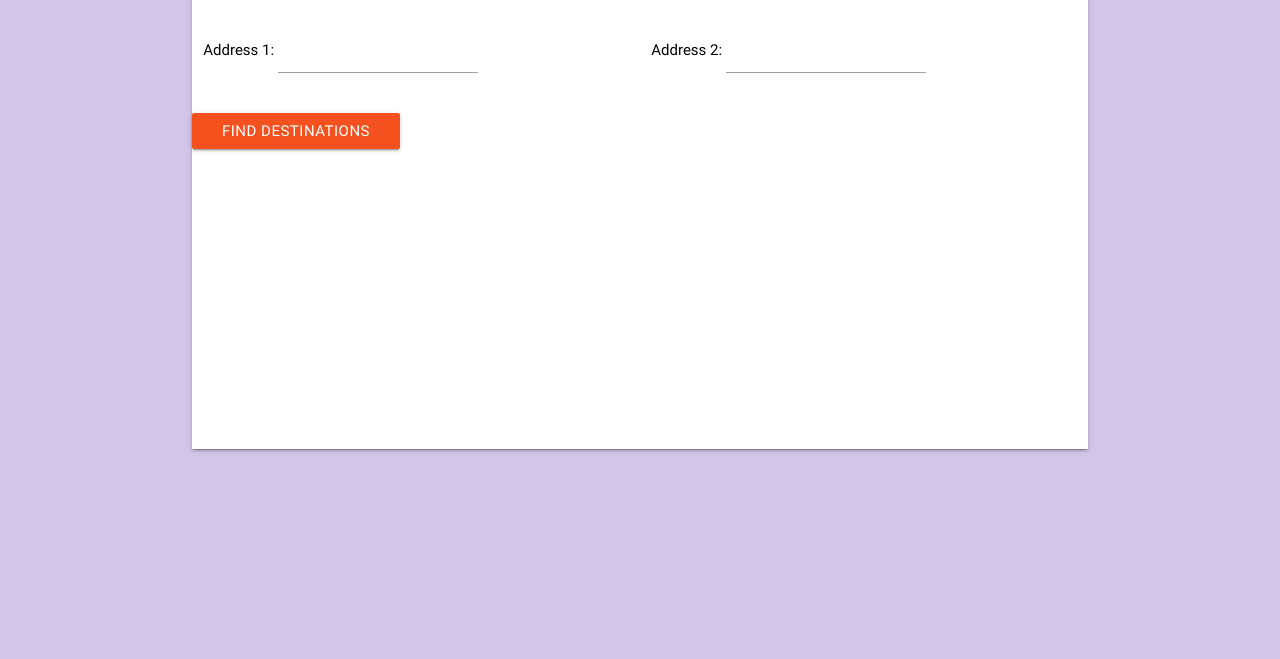
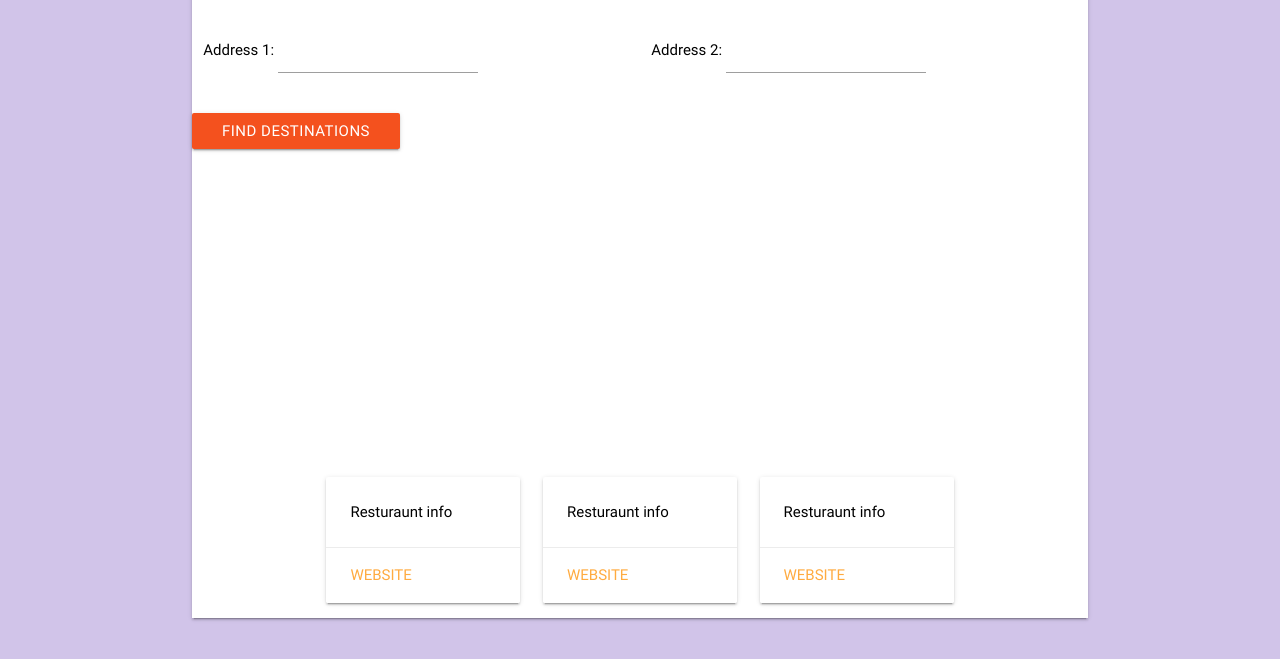
Before and after one commit to rdronam/SeeYouThere-MapTest, a plain HTML site: page maptest.html in a window 1280 px wide. Shown: the part 141-800 px from the top of the page. Drawn offline with nearby package versions, Linux system fonts and the light colour scheme; some packages are replaced by stand-ins of ours; a web font is replaced by a local one.

Commit message:
create cards for YElp

```diff
--- a/maptest.html
+++ b/maptest.html
@@ -1,5 +1,6 @@
 <!DOCTYPE html>
 <html>
+
 <head>
   <meta charset="UTF-8">
   <meta name="viewport" content="width=device-width, initial-scale=1.0">
@@ -14,6 +15,7 @@
   <script src="https://cdnjs.cloudflare.com/ajax/libs/jquery/3.2.1/jquery.min.js"></script>
   <script src="https://cdnjs.cloudflare.com/ajax/libs/materialize/0.100.1/js/materialize.min.js"></script>
 </head>
+
 <body>
 
   <nav>
@@ -56,11 +58,61 @@
                 <div id="Map" style="width: 100%; height: 300px">
                 </div>
               </div>
+            </div>
 
-
+          <div class="container" id="yelp">
+              <!--YELP CARDS-->
+              <div id="topChoices">
+                <div class="row">
+                  <div class="col s4 m4">
+                    <div class="card">
+                      <div class="card-image">
+                        <!-- <img src="images/sample-1.jpg"> -->
+                        <span class="card-title"></span>
+                      </div>
+                      <div class="card-content">
+                        <p id="r1">Resturaunt info</p>
+                      </div>
+                      <div class="card-action">
+                        <a href="#">Website</a>
+                      </div>
+                    </div>
+                  </div>
+                  <div class="col s4 m4">
+                    <div class="card">
+                      <div class="card-image">
+                        <!-- <img src="images/sample-1.jpg"> -->
+                        <span class="card-title">
+                      </div>
+                      <div class="card-content">
+                        <p id="r2">Resturaunt info</p>
+                      </div>
+                      <div class="card-action">
+                        <a href="#">Website</a>
+                      </div>
+                    </div>
+                  </div>
+                  <div class="col s4 m4">
+                    <div class="card">
+                      <div class="card-image">
+                        <!-- <img src="images/sample-1.jpg"> -->
+                        <span class="card-title"></span>
+                      </div>
+                      <div class="card-content">
+                        <p id="r3">Resturaunt info</p>
+                      </div>
+                      <div class="card-action">
+                        <a href="#">Website</a>
+                      </div>
+                    </div>
+                  </div>
+                </div>
+              </div>
+            </div>
 
               <script type="text/javascript" src="http://maps.googleapis.com/maps/api/js?key=AIzaSyB45u6q4Ep9T99aYb1tEo2NmkJ-vxJD8pk&libraries=places"></script>
               <script type="text/javascript" src="assets/js/maptest.js"></script>
 
 </body>
+
 </html>
```
Also changed, not shown: assets/js/maptest.js (line endings or trailing spaces). Lines whose indentation alone changed are shown as unchanged.
